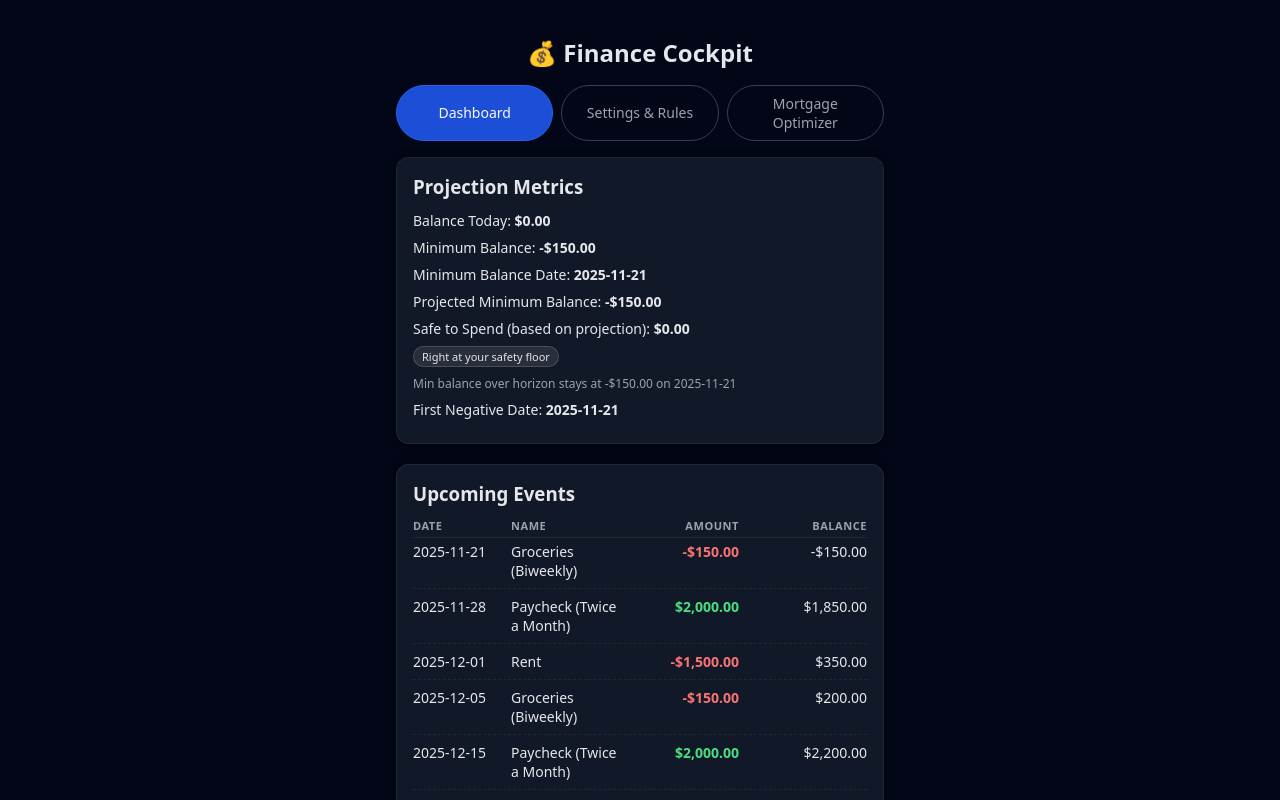
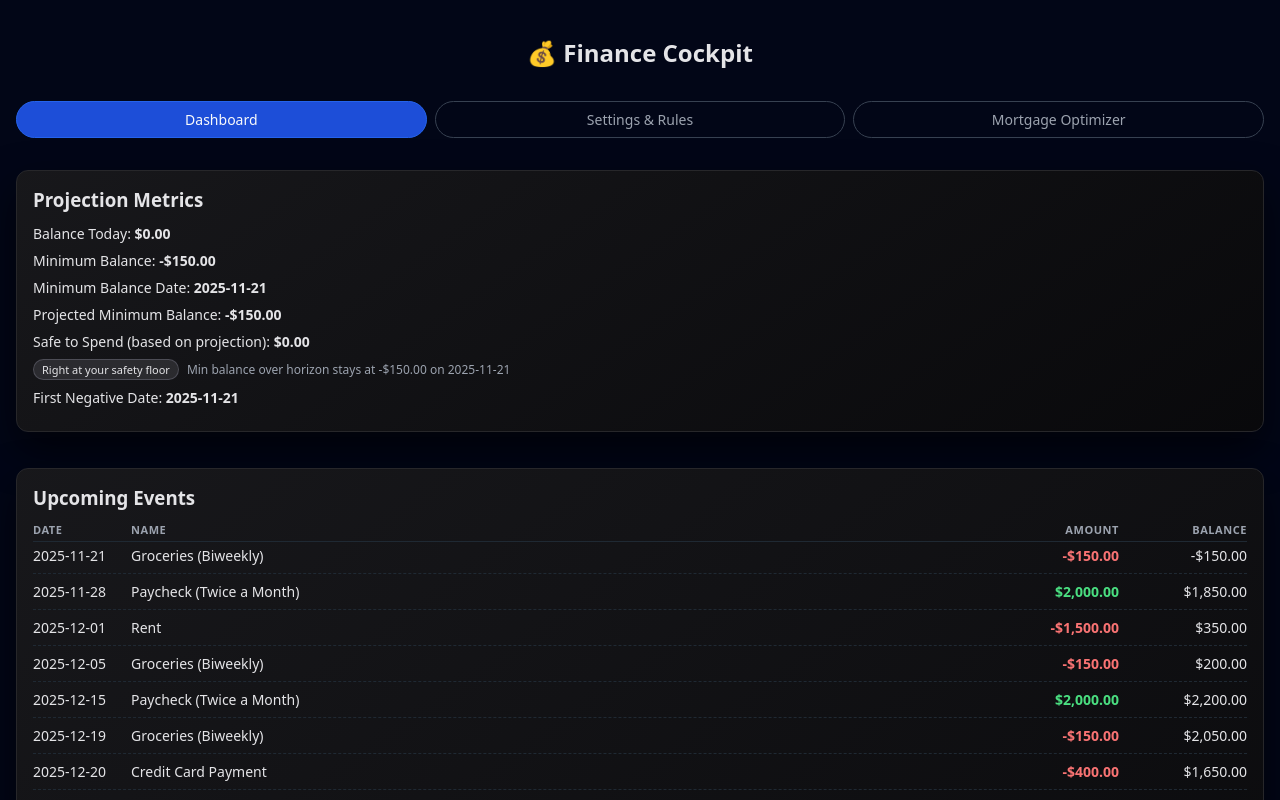
Before and after one commit to shourmoon/finance-cockpit, a React (Vite) app: page / in a window 1280 px wide. Shown: the top 800 px of the page. Built offline with nearby package versions, Linux system fonts and the light colour scheme.

Commit message:
Trying to make UI consistent

```diff
--- a/src/App.tsx
+++ b/src/App.tsx
@@ -3,7 +3,7 @@ import { useEffect, useState } from "react";
 import { createInitialAppState } from "./domain/appState";
 import { loadAppState, saveAppState } from "./domain/persistence";
 import { runCashflowProjection } from "./domain/cashflowEngine";
-import { computeSafeToSpend } from "./domain/safeToSpendEngine";
+import { computeSafeToSpendFromEvents } from "./domain/safeToSpendEngine";
 import type {
   AppState,
   FutureEvent,
@@ -42,13 +42,14 @@ export default function App() {
   const [mortgageExtraPayment, setMortgageExtraPayment] = useState(0);
 
   const { metrics, events, timeline } = runCashflowProjection(state);
-  const safe = computeSafeToSpend(state);
-
-  const runningBalanceByDate = new Map<string, number>();
-  for (const point of timeline) {
-    runningBalanceByDate.set(point.date, point.balance);
-  }
-
+  const runningBalanceByDate = new Map<string, number>(
+    timeline.map((p) => [p.date, p.balance])
+  );
+  const safe = computeSafeToSpendFromEvents(
+    state.account.startingBalance,
+    state.settings.minSafeBalance ?? 0,
+    events
+  );
   useEffect(() => {
     saveAppState(state);
   }, [state]);
@@ -340,12 +341,7 @@ export default function App() {
 
           <div style={styles.card}>
             <h3 style={styles.cardTitle}>Upcoming Events</h3>
-            {events.length === 0 ? (
-              <div style={{ fontSize: 13, color: "#9ca3af" }}>
-                No upcoming events in this horizon.
-              </div>
-            ) : (
-              <>
+            {<>
             <div style={styles.eventHeaderRow}>
               <span style={styles.eventDateCell}>Date</span>
               <span style={styles.eventNameCell}>Name</span>
@@ -368,8 +364,7 @@ export default function App() {
                   <span
                     style={{
                       ...styles.eventAmountCell,
-                          color:
-                            e.effectiveAmount >= 0 ? "#4ade80" : "#f97373",
+                      color: e.effectiveAmount >= 0 ? "#4ade80" : "#f97373",
                       fontWeight: 600,
                     }}
                   >
@@ -383,8 +378,7 @@ export default function App() {
                 </div>
               );
             })}
-              </>
-            )}
+          </>}
           </div>
         </>
       )}
@@ -451,11 +445,14 @@ function formatMoney(amount: number): string {
 
 const styles: Record<string, any> = {
   container: {
-    maxWidth: 520,
-    margin: "0 auto",
     padding: 16,
-    fontFamily: "system-ui, -apple-system, BlinkMacSystemFont, sans-serif",
-    color: "#e5e7eb",
+    display: "flex",
+    flexDirection: "column",
+    gap: 16,
+    color: "#e4e4e7",
+    backgroundColor: "#020617",
+    fontFamily:
+      '-apple-system, BlinkMacSystemFont, "SF Pro Text", system-ui, sans-serif',
   },
   header: {
     textAlign: "center",
@@ -486,12 +483,13 @@ const styles: Record<string, any> = {
     fontSize: 14,
   },
   card: {
-    background: "#111827",
     borderRadius: 12,
+    border: "1px solid #27272a",
     padding: 16,
     marginBottom: 20,
-    boxShadow: "0 1px 8px rgba(0,0,0,0.5)",
-    border: "1px solid #1f2937",
+    background:
+      "linear-gradient(145deg, rgba(24,24,27,0.98), rgba(9,9,11,0.98))",
+    boxShadow: "0 18px 40px rgba(0,0,0,0.6)",
   },
   cardTitle: {
     marginTop: 0,
@@ -611,7 +609,6 @@ const styles: Record<string, any> = {
     borderColor: "rgba(248, 113, 113, 0.8)",
     color: "#fecaca",
   },
-
   eventHeaderRow: {
     display: "flex",
     alignItems: "baseline",
```
Lines whose indentation alone changed are shown as unchanged.
